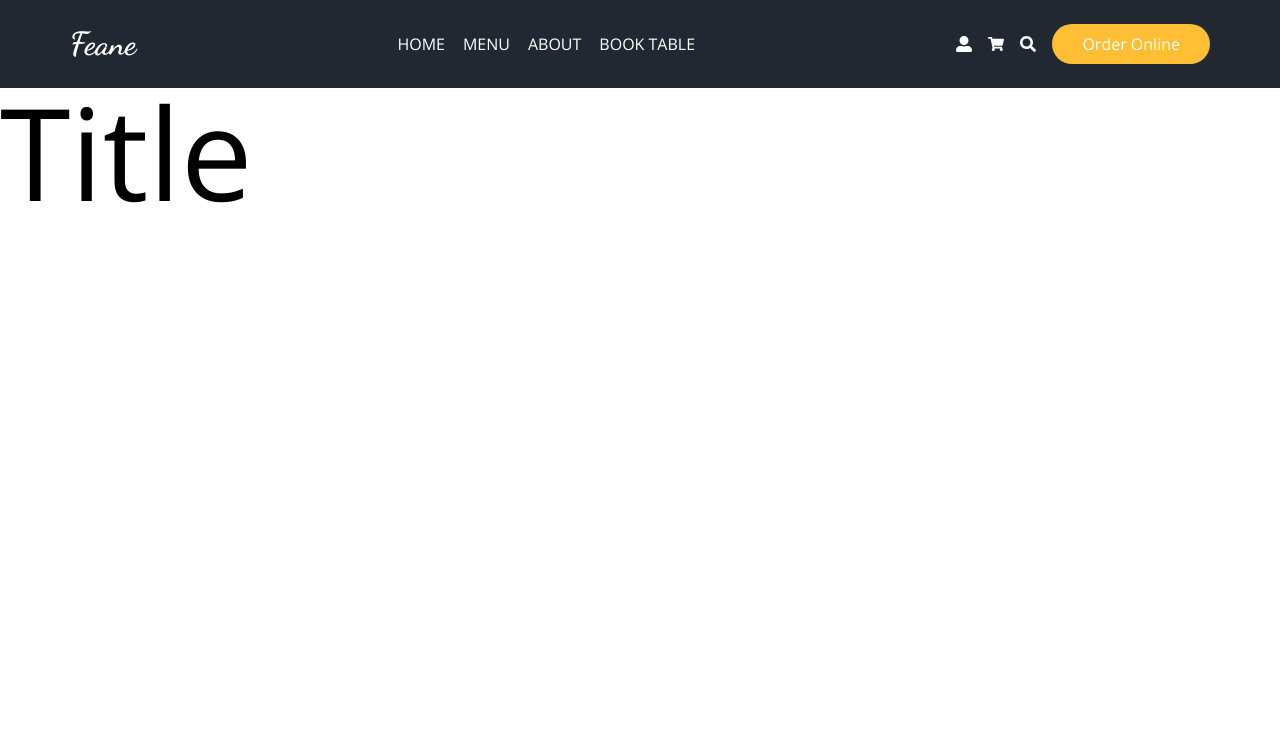
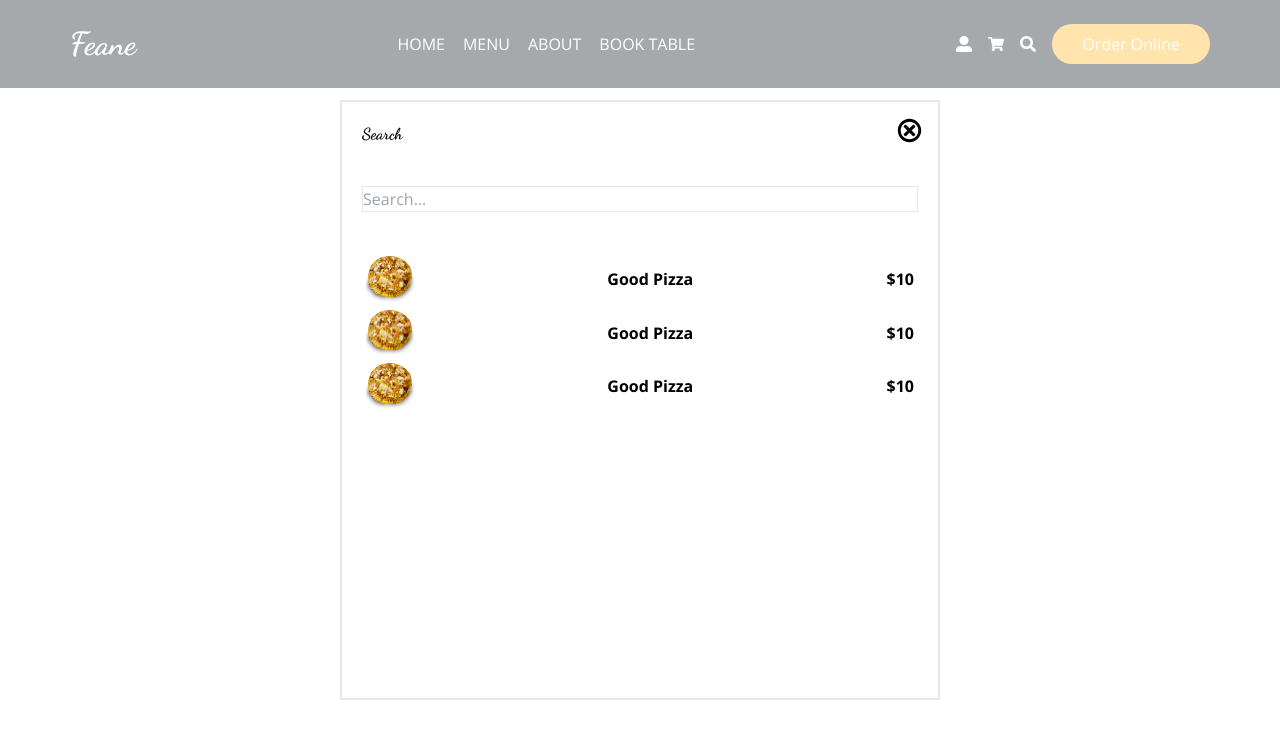
Before and after one commit to cihatsolak/nextjs-meal-master, a Next.js app: page / in a window 1280 px wide. Shown: the top 738 px of the page. Built offline with nearby package versions, Linux system fonts and the light colour scheme.

Commit message:
feat(client): event-based search component

```diff
--- a/components/layout/Header.jsx
+++ b/components/layout/Header.jsx
@@ -1,11 +1,10 @@
 import { useState } from "react";
 import Logo from "../ui/Logo";
 import { FaUserAlt, FaShoppingCart, FaSearch } from "react-icons/fa";
-import OutsideClickHandler from "react-outside-click-handler";
-import Title from "../ui/Title";
+import Search from "../ui/Search";
 
 export default function Header() {
-  const [isShowSearch, setIsShowSearch] = useState(true);
+  const [isShowSearchModal, setIsShowSearchModal] = useState(true);
 
   return (
     <div className="h-[5.5rem] bg-secondary">
@@ -34,7 +33,7 @@
           <a href="#">
             <FaShoppingCart className="hover:text-primary transition-all" />
           </a>
-          <button onClick={() => setIsShowSearch(!isShowSearch)}>
+          <button onClick={() => setIsShowSearchModal(!isShowSearchModal)}>
             <FaSearch className="hover:text-primary transition-all" />
           </button>
           <a href="#">
@@ -42,13 +41,7 @@
           </a>
         </div>
       </div>
-      {isShowSearch && (
-        <OutsideClickHandler onOutsideClick={() => setIsShowSearch(false)}>
-          <div className="title">
-            <Title className="text-9xl">Title</Title>
-          </div>
-        </OutsideClickHandler>
-      )}
+      {isShowSearchModal && <Search setIsShowSearchModal={setIsShowSearchModal}/>}
     </div>
   );
 }
--- /dev/null
+++ b/components/ui/Search.jsx
@@ -0,0 +1,67 @@
+import OutsideClickHandler from "react-outside-click-handler";
+import Title from "../ui/Title";
+import Image from "next/image";
+import { GiCancel } from "react-icons/gi";
+
+export default function Search({ setIsShowSearchModal }) {
+  return (
+    <div className="fixed top-0 left-0 w-screen h-screen z-50 after:content-[''] after:w-screen after:h-screen after:bg-white after:absolute after:top-0 after:left-0 after:opacity-60 grid place-content-center">
+      <OutsideClickHandler onOutsideClick={() => setIsShowSearchModal(false)}>
+        <div className="w-full h-full grid place-content-center relative">
+          <div className="relative z-50 w-[600px] h-[600px] bg-white border-2 p-5">
+            <Title addClass="text-[40px] text-center">Search</Title>
+            <input
+              type="text"
+              placeholder="Search..."
+              className="border w-full my-10"
+            />
+            <ul>
+              <li className="flex items-center justify-between p-1 hover:bg-primary transition-all">
+                <div className="relative flex">
+                  <Image
+                    src="/images/pizza-1.png"
+                    alt=""
+                    width={48}
+                    height={48}
+                  />
+                </div>
+                <span className="font-bold">Good Pizza</span>
+                <span className="font-bold">$10</span>
+              </li>
+              <li className="flex items-center justify-between p-1 hover:bg-primary transition-all">
+                <div className="relative flex">
+                  <Image
+                    src="/images/pizza-1.png"
+                    alt=""
+                    width={48}
+                    height={48}
+                  />
+                </div>
+                <span className="font-bold">Good Pizza</span>
+                <span className="font-bold">$10</span>
+              </li>
+              <li className="flex items-center justify-between p-1 hover:bg-primary transition-all">
+                <div className="relative flex">
+                  <Image
+                    src="/images/pizza-1.png"
+                    alt=""
+                    width={48}
+                    height={48}
+                  />
+                </div>
+                <span className="font-bold">Good Pizza</span>
+                <span className="font-bold">$10</span>
+              </li>
+            </ul>
+            <button
+              className="absolute  top-4 right-4"
+              onClick={() => setIsShowSearchModal(false)}
+            >
+              <GiCancel size={25} className=" transition-all" />
+            </button>
+          </div>
+        </div>
+      </OutsideClickHandler>
+    </div>
+  );
+}
--- a/components/ui/Title.jsx
+++ b/components/ui/Title.jsx
@@ -1,5 +1,5 @@
 import React from "react";
 
 export default function Title({ children, className }) {
-  return <div className={`${className}`}>{children}</div>;
+  return <div className={`${className} font-dancing font-bold`}>{children}</div>;
 }
```
Also changed, not shown: public/images/pizza-1.png (added).
